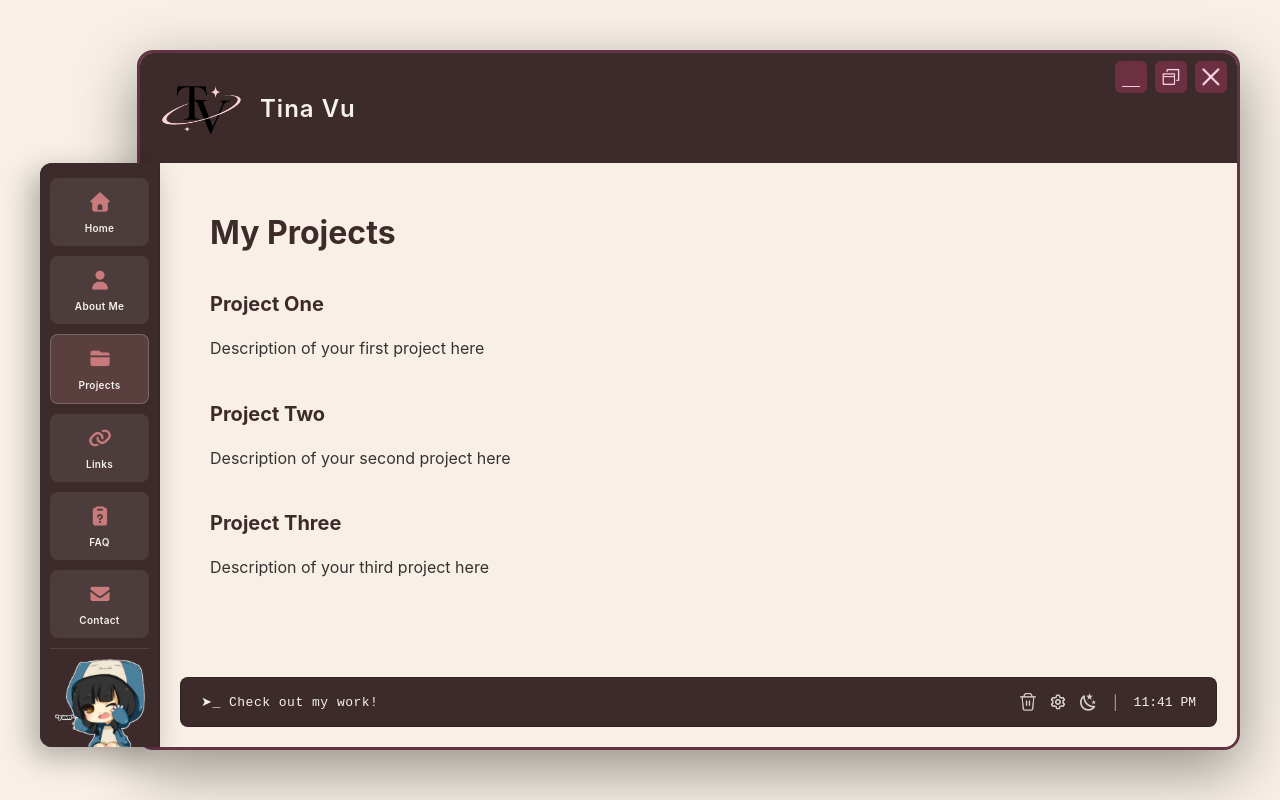
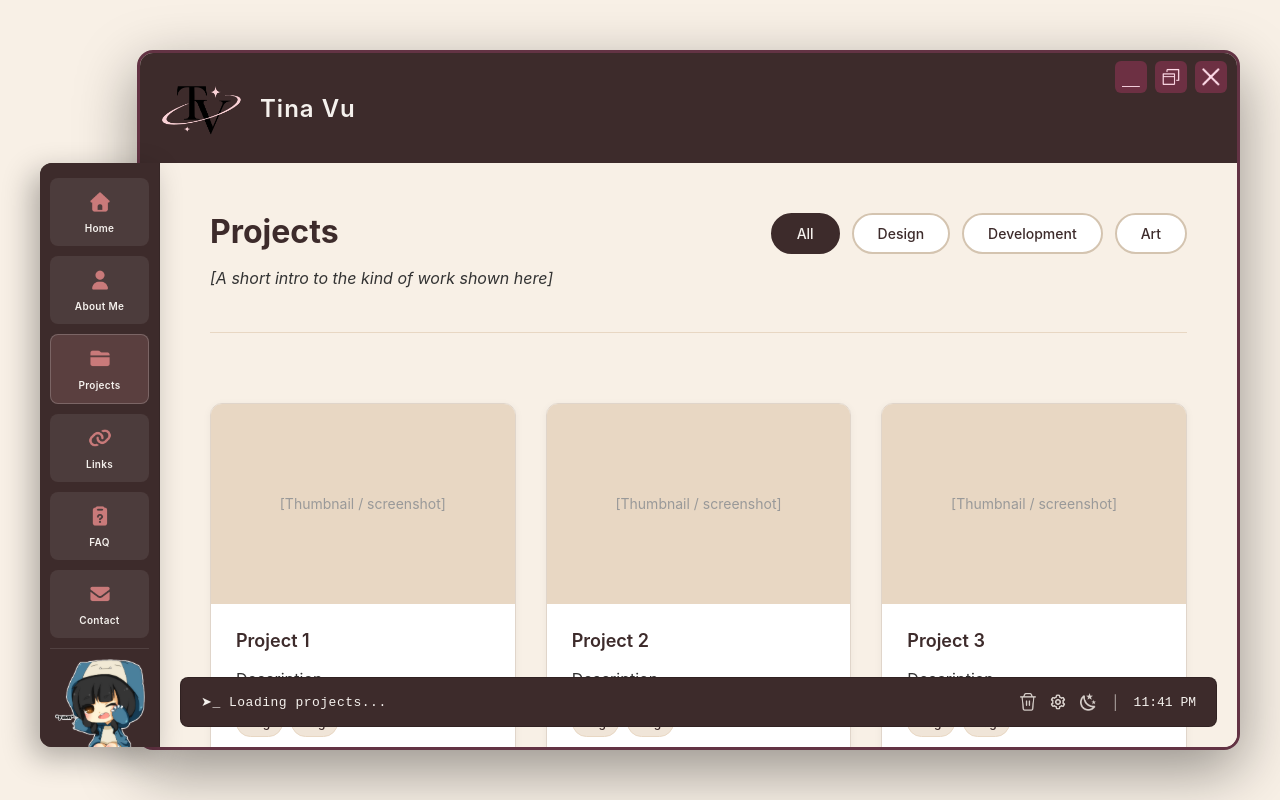
Before and after one commit to Tinatvu22/my-portfolio, a React (Create React App) app: page / in a window 1280 px wide. Both pictures are taken after a click on the button "Projects". Built offline with nearby package versions, Linux system fonts and the light colour scheme.

Commit message:
Add Projects page with filterable project cards and categories. Just placements at the moment. Will fill them all in towards the end

```diff
--- a/src/components/Footer/Footer.js
+++ b/src/components/Footer/Footer.js
@@ -7,7 +7,7 @@ function Footer({ darkMode, toggleDarkMode, selected }) {
   const footerMessages = {
     home: '➤_ Thanks for visiting!',
     about: '➤_ Here is a bit about me...',
-    projects: '➤_ Check out my work!',
+    projects: '➤_ Loading projects...',
     links: '➤_ Connect with me!',
     faq: '➤_ Got questions?',
     contact: '➤_ Let\'s get in touch!'
--- /dev/null
+++ b/src/pages/Projects.css
@@ -0,0 +1,152 @@
+.projects-container {
+  display: flex;
+  flex-direction: column;
+  gap: 50px;
+  padding-bottom: 60px;
+}
+
+/* HEADER */
+.projects-header {
+  display: flex;
+  justify-content: space-between;
+  align-items: flex-start;
+  padding-bottom: 40px;
+  border-bottom: 1px solid #e8d7c3;
+}
+
+.projects-title {
+  font-size: 48px;
+  font-weight: bold;
+  color: var(--sidebar-bg);
+  line-height: 1.2;
+  margin-bottom: 15px;
+}
+
+.projects-intro {
+  font-size: 16px;
+  color: #666;
+  font-style: italic;
+}
+
+/* FILTER BUTTONS */
+.filter-buttons {
+  display: flex;
+  gap: 12px;
+  align-items: center;
+}
+
+.filter-btn {
+  padding: 10px 24px;
+  border: 2px solid #d4c4b0;
+  background-color: white;
+  color: var(--sidebar-bg);
+  border-radius: 25px;
+  cursor: pointer;
+  font-size: 14px;
+  font-weight: 500;
+  transition: all 0.3s ease;
+  font-family: inherit;
+}
+
+.filter-btn:hover {
+  border-color: var(--sidebar-bg);
+  background-color: #f9f6f3;
+}
+
+.filter-btn.active {
+  background-color: var(--sidebar-bg);
+  color: var(--text-light);
+  border-color: var(--sidebar-bg);
+}
+
+/* PROJECT GRID */
+.projects-grid {
+  display: grid;
+  grid-template-columns: repeat(3, 1fr);
+  gap: 30px;
+  margin-top: 20px;
+  padding-bottom: 60px;
+}
+
+.project-card {
+  background: white;
+  border: 1px solid #e0d5ca;
+  border-radius: 12px;
+  overflow: hidden;
+  box-shadow: 0 2px 8px rgba(0, 0, 0, 0.05);
+  transition: all 0.3s ease;
+  cursor: pointer;
+}
+
+.project-card:hover {
+  box-shadow: 0 8px 20px rgba(0, 0, 0, 0.1);
+  transform: translateY(-4px);
+}
+
+.project-thumbnail {
+  width: 100%;
+  height: 200px;
+  background-color: #e8d7c3;
+  display: flex;
+  align-items: center;
+  justify-content: center;
+  font-size: 14px;
+  color: #999;
+  text-align: center;
+  padding: 20px;
+}
+
+.project-info {
+  padding: 25px;
+  display: flex;
+  flex-direction: column;
+  gap: 15px;
+}
+
+.project-title {
+  font-size: 18px;
+  font-weight: 600;
+  color: var(--sidebar-bg);
+  line-height: 1.3;
+}
+
+.project-description {
+  font-size: 14px;
+  color: #666;
+  line-height: 1.6;
+}
+
+.project-tags {
+  display: flex;
+  flex-wrap: wrap;
+  gap: 8px;
+}
+
+.project-tag {
+  display: inline-block;
+  background-color: #f0e5d8;
+  color: var(--sidebar-bg);
+  padding: 6px 12px;
+  border-radius: 20px;
+  font-size: 12px;
+  font-weight: 500;
+  border: 1px solid #e8d7c3;
+}
+
+/* Responsive */
+@media (max-width: 1024px) {
+  .projects-grid {
+    grid-template-columns: repeat(2, 1fr);
+  }
+}
+
+@media (max-width: 768px) {
+  .projects-grid {
+    grid-template-columns: 1fr;
+  }
+
+  .projects-header {
+    flex-direction: column;
+    gap: 25px;
+  }
+}
--- a/src/pages/Projects.js
+++ b/src/pages/Projects.js
@@ -1,15 +1,119 @@
+import './Projects.css';
+import { useState } from 'react';
+
 function Projects() {
+  const [activeFilter, setActiveFilter] = useState('all');
+
+  const projects = [
+    {
+      id: 1,
+      title: 'Project 1',
+      description: 'Description.',
+      tags: ['Tag', 'Tag'],
+      category: 'development'
+    },
+    {
+      id: 2,
+      title: 'Project 2',
+      description: 'Description.',
+      tags: ['Tag', 'Tag'],
+      category: 'design'
+    },
+    {
+      id: 3,
+      title: 'Project 3',
+      description: 'Description.',
+      tags: ['Tag', 'Tag'],
+      category: 'development'
+    },
+    {
+      id: 4,
+      title: 'Project 4',
+      description: 'Description.',
+      tags: ['Tag', 'Tag'],
+      category: 'design'
+    },
+    {
+      id: 5,
+      title: 'Project 5',
+      ddescription: 'Description.',
+      tags: ['Tag', 'Tag'],
+      category: 'art'
+    },
+    {
+      id: 6,
+      title: 'Project 6',
+      description: 'Description.',
+      tags: ['Tag', 'Tag'],
+      category: 'development'
+    }
+  ];
+
+  const filteredProjects = activeFilter === 'all'
+    ? projects
+    : projects.filter(p => p.category === activeFilter);
+
   return (
     <div className="page-content">
-      <h1>My Projects</h1>
-      <h2>Project One</h2>
-      <p>Description of your first project here</p>
+      <div className="projects-container">
 
-      <h2>Project Two</h2>
-      <p>Description of your second project here</p>
+        {/* Header */}
+        <div className="projects-header">
+          <div>
+            <h1 className="projects-title">Projects</h1>
+            <p className="projects-intro">[A short intro to the kind of work shown here]</p>
+          </div>
 
-      <h2>Project Three</h2>
-      <p>Description of your third project here</p>
+          {/* Filter Buttons */}
+          <div className="filter-buttons">
+            <button
+              className={`filter-btn ${activeFilter === 'all' ? 'active' : ''}`}
+              onClick={() => setActiveFilter('all')}
+            >
+              All
+            </button>
+            <button
+              className={`filter-btn ${activeFilter === 'design' ? 'active' : ''}`}
+              onClick={() => setActiveFilter('design')}
+            >
+              Design
+            </button>
+            <button
+              className={`filter-btn ${activeFilter === 'development' ? 'active' : ''}`}
+              onClick={() => setActiveFilter('development')}
+            >
+              Development
+            </button>
+            <button
+              className={`filter-btn ${activeFilter === 'art' ? 'active' : ''}`}
+              onClick={() => setActiveFilter('art')}
+            >
+              Art
+            </button>
+          </div>
+        </div>
+
+        {/* Project Grid */}
+        <div className="projects-grid">
+          {filteredProjects.map(project => (
+            <div key={project.id} className="project-card">
+              <div className="project-thumbnail">
+                [Thumbnail / screenshot]
+              </div>
+              <div className="project-info">
+                <h3 className="project-title">{project.title}</h3>
+                <p className="project-description">{project.description}</p>
+                <div className="project-tags">
+                  {project.tags.map((tag, idx) => (
+                    <span key={idx} className="project-tag">{tag}</span>
+                  ))}
+                </div>
+              </div>
+            </div>
+          ))}
+        </div>
+
+      </div>
     </div>
   );
 }
```
